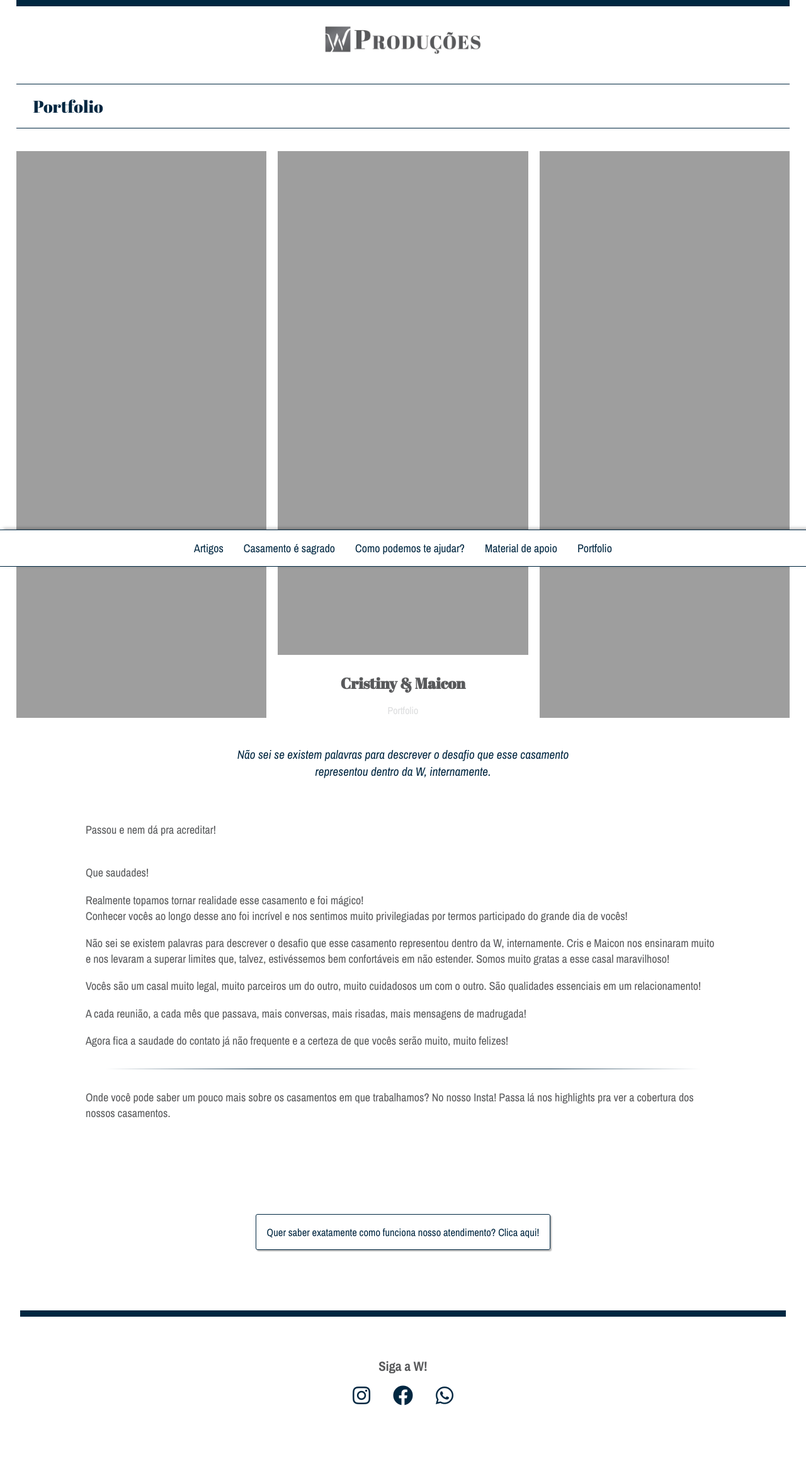
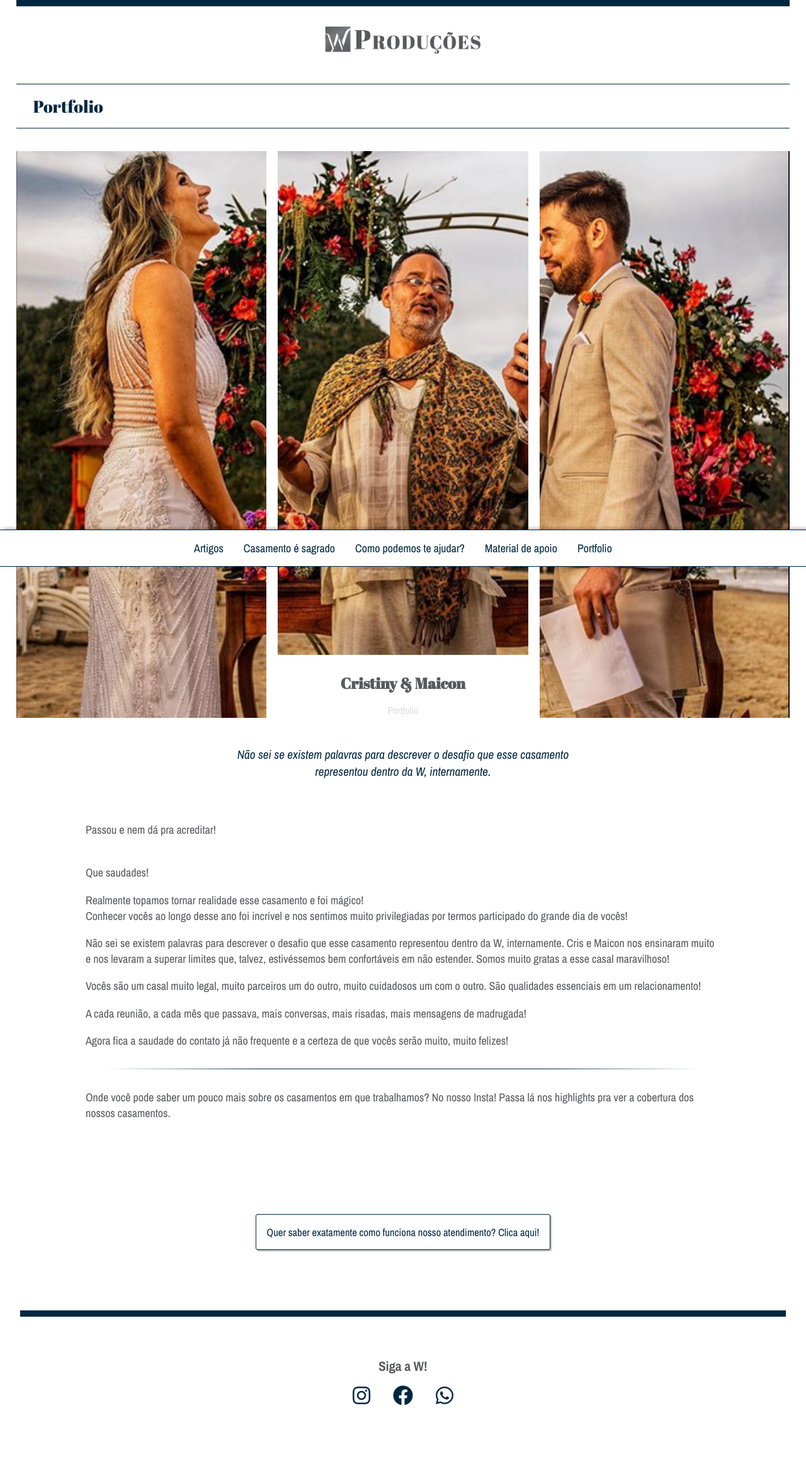
Before and after one commit to w-produtora/w-produtora.github.io, a Jekyll site: the page built from _posts/2020-06-21-cristiny-maicon.md, in a window 1280 px wide. Shown: the whole page at 63% size. Built offline with Jekyll 4.4.1, drawn with Linux system fonts in a browser that asks for light colours; nearby versions of some CDN libraries; comment, search, counter and statistics services are not loaded.

Commit message:
Update Artigos “2020-06-21-cristiny-maicon”

```diff
--- a/_posts/2020-06-21-cristiny-maicon.md
+++ b/_posts/2020-06-21-cristiny-maicon.md
@@ -1,7 +1,7 @@
 ---
 layout: posts
 title: Cristiny & Maicon
-img: /img/uploads/img_0022.jpg
+img: /img/uploads/img_4238.jpg
 tipo: true
 tag: Portfolio
 linkcta: whatsapp://send/?phone=5547996587133&text=Oi!
```
Also changed, not shown: img/uploads/img_4238.jpg (added).
